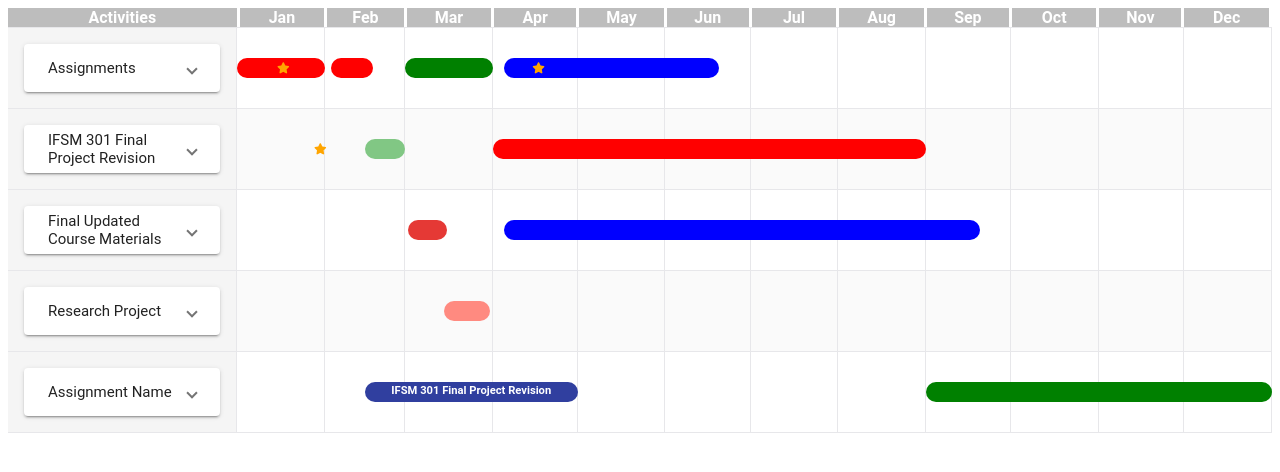
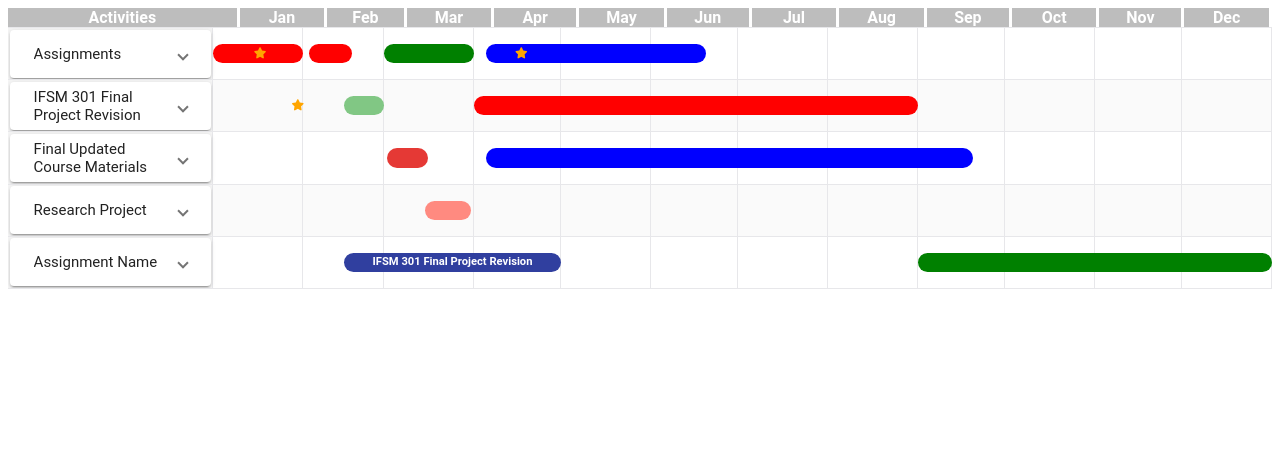
Before and after one commit to jbird526/angular-ivy-pjxlhz, an Angular app: page / in a window 1280 px wide. Shown: the top 472 px of the page. Built offline with nearby package versions, Linux system fonts and the light colour scheme.

Commit message:
1 file modified

```diff
--- a/src/app/gantt-chart/gantt-chart-control/gantt-chart-control.component.scss
+++ b/src/app/gantt-chart/gantt-chart-control/gantt-chart-control.component.scss
@@ -134,3 +134,8 @@ $alternate-row-background-color: #fafafa;
     border-radius: 1rem;
   }
 }
+
+// Override the expanded row padding
+.container .gantt-chart-row .row-title {
+  padding: 0.1rem;
+}
```
